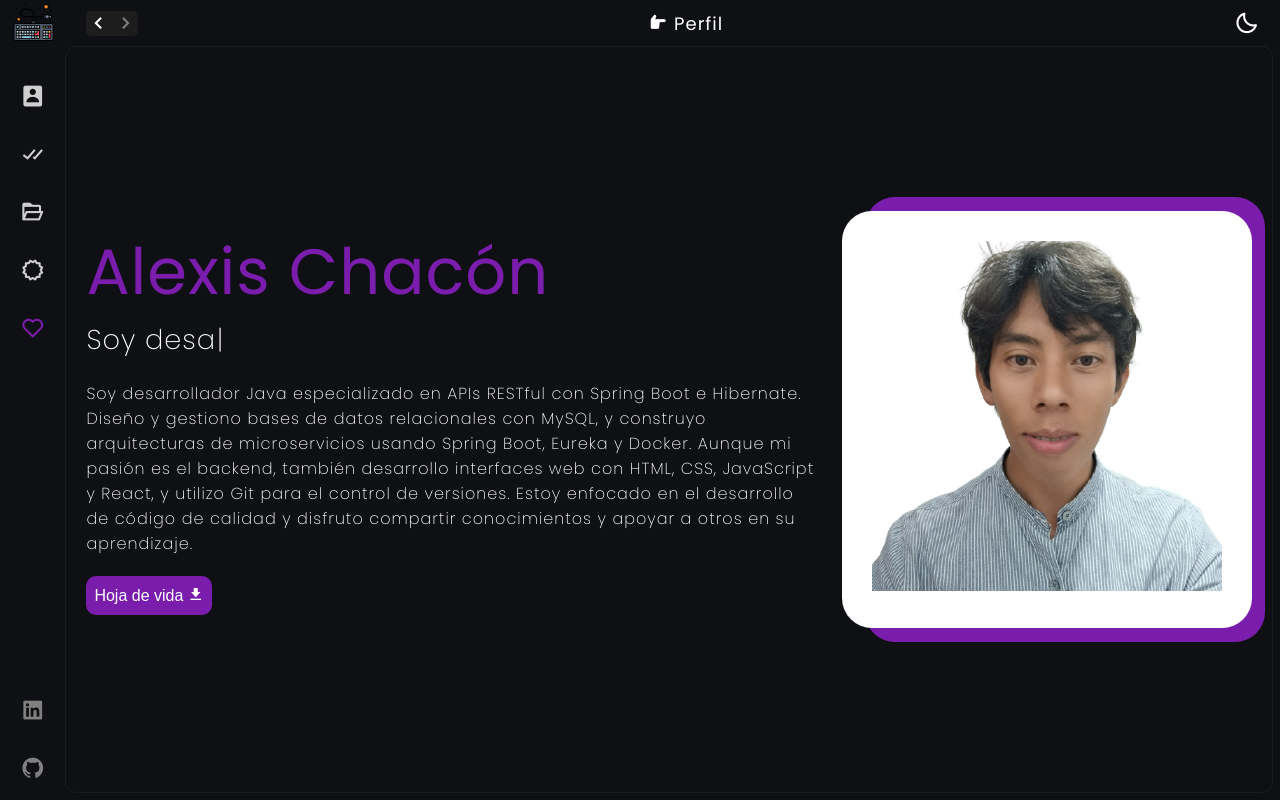
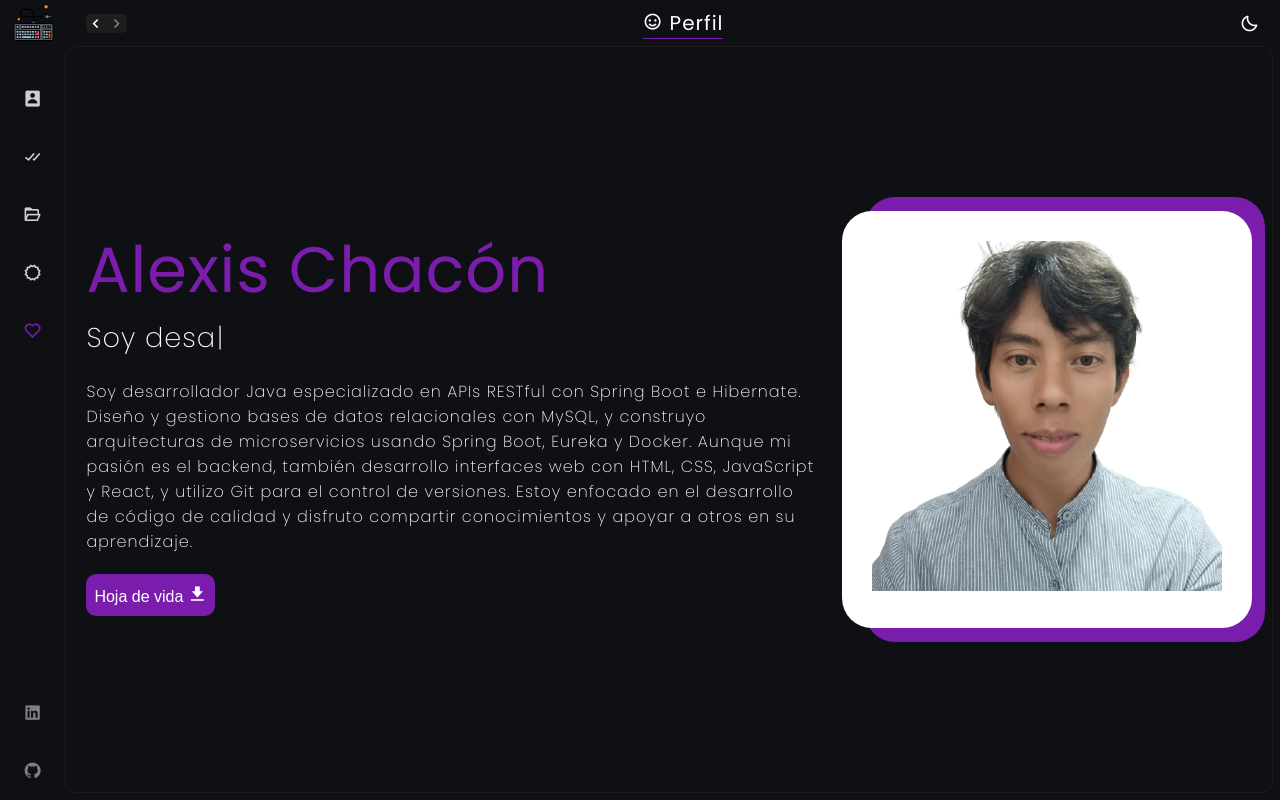
Before and after one commit to Michael-Chacon/portfolio, a React (Vite) app: page / in a window 1280 px wide. Built offline with nearby package versions, Linux system fonts and the light colour scheme.

Commit message:
style: 🎨 Ajuste de tamaño en los íconos del menú principal
Se modificó el tamaño de los íconos del menú para mejorar la estética y la armonía visual en la interfaz.

```diff
--- a/src/App.css
+++ b/src/App.css
@@ -14,3 +14,7 @@ body {
     letter-spacing: 1px;
     font-size: 16px;
 }
+
+i{
+    font-size: 1.2rem;
+}
--- a/src/ContainerPrincipal.css
+++ b/src/ContainerPrincipal.css
@@ -58,7 +58,6 @@
 }
 
 .menu__secciones.active {
-    /* background: linear-gradient(145deg, #141414, #202020); */
     color: #7A1CAC;
 }
 
@@ -81,7 +80,8 @@
 
 
 .principal__titulo {
-    font-size: 18px;
+    font-size: 20px;
+    border-bottom: 1px solid #7A1CAC;
 }
 
 .principal__flechas {
@@ -101,7 +101,6 @@
 
 .principal__header--modo {
     margin-right: 20px;
-    font-size: 25px;
 }
 
 .principal__secciones {
@@ -117,8 +116,6 @@
     margin-bottom: 8px;
     margin-right: 8px;
     overflow-y: auto;
-    /* box-shadow: 0 0 10px rgba(41, 41, 41, 0.1); */
-    /* box-shadow: 0px 1px 10px #09090e; */
     outline: 1px solid #1c1c1c;
 }
 
--- a/src/ContainerPrincipal.jsx
+++ b/src/ContainerPrincipal.jsx
@@ -39,7 +39,7 @@ export function ContainerPrincipal() {
         <main className="principal">
           <header className="principal__header">
             <Navegacion />
-            <p className="principal__titulo"><i className='bx bxs-hand-right'></i> {nombreRuta}</p>
+            <p className="principal__titulo"><i class='bx bx-smile'></i> {nombreRuta}</p>
             <i className='principal__header--modo bx bx-moon' ></i>
           </header>
           <section className="principal__secciones">
```
